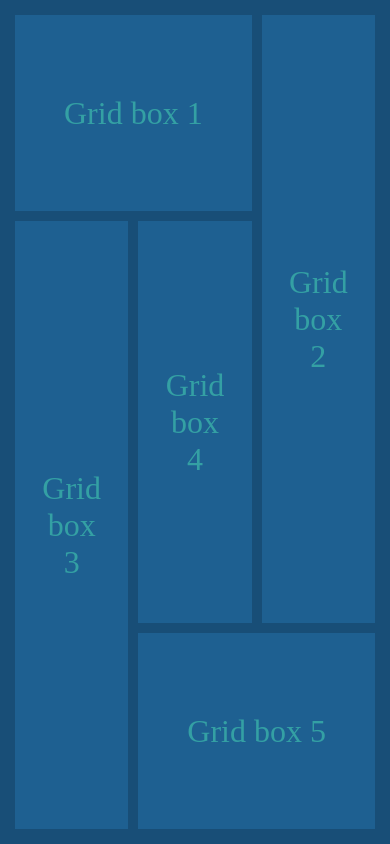
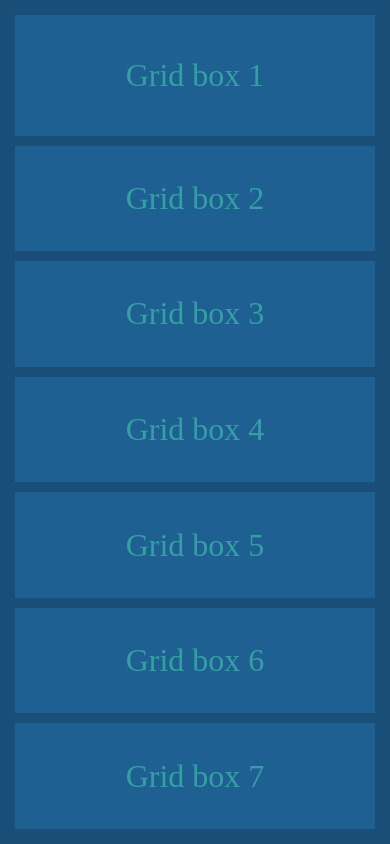
Before and after one commit to Vishwas-MH/Assignment-2-CSS-Grid, a plain HTML site: page index.html in a window 390 px wide. Drawn offline with Linux system fonts and the light colour scheme.

Commit message:
updated responsiveness

```diff
--- a/index.html
+++ b/index.html
@@ -34,6 +34,16 @@
                     <p>Grid box 5</p>
                 </div>
             </div>
+            <div class="child">
+                <div class = "inner_content">
+                    <p>Grid box 6</p>
+                </div>
+            </div>
+            <div class="child">
+                <div class = "inner_content">
+                    <p>Grid box 7</p>
+                </div>
+            </div>
         </div>
     </body>
 
--- a/style.css
+++ b/style.css
@@ -21,8 +21,8 @@ body{
     position: relative;
     width: 100%;
     display: grid;
-    grid-template-columns: repeat(3, 1fr);
-    grid-template-rows: repeat(4, 1fr);
+    grid-template-columns: repeat(4, 1fr);
+    grid-template-rows: minmax(100px,auto);
     grid-auto-flow: dense;
     margin: 15px;
     grid-gap: 10px;
@@ -50,20 +50,42 @@ body{
 
 .child:nth-child(2){
     grid-column: 3 / 4;
-    grid-row: 1 / 4;
+    grid-row: 1 / 3;
 }
 
 .child:nth-child(3){
-    grid-column: 1 / 2;
-    grid-row: 2 / 5;
+    grid-column: 4 / 5;
+    grid-row: 1 / 2;
 }
 
 .child:nth-child(4){
-    grid-column: 2 / 3;
+    grid-column: 1 / 2;
     grid-row: 2 / 4;
 }
 
 .child:nth-child(5){
-    grid-column: 2 / 4;
-    grid-row: 4 / 5;
+    grid-column: 2 / 3;
+    grid-row: 2 / 3;
 }
+
+.child:nth-child(6){
+    grid-column: 4 / 5;
+    grid-row: 2 / 3;
+}
+
+.child:nth-child(7){
+    grid-column: 2 / 5;
+    grid-row: 3 / 4;
+}
+
+@media(max-width: 991px)
+{
+    .parent{
+        grid-template-columns: repeat(auto-fill, minmax(50%, 1fr));
+        grid-template-rows: repeat(auto,auto);
+    }
+    .child{
+        grid-column: unset !important;
+        grid-row: unset !important;
+    }
+}
```
